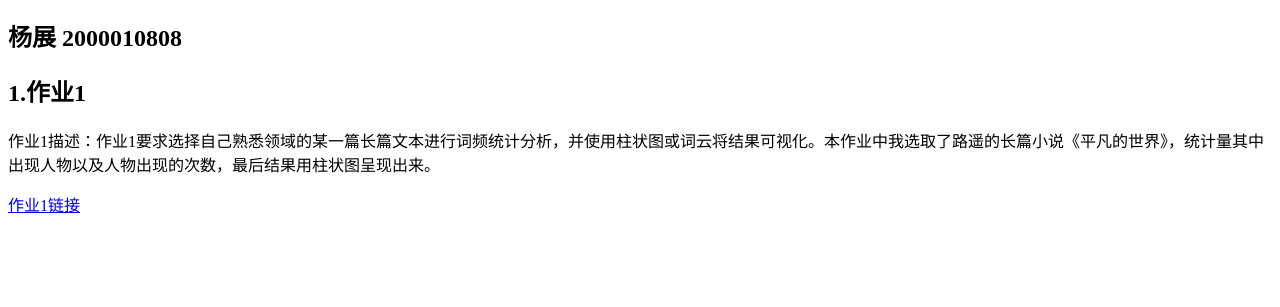
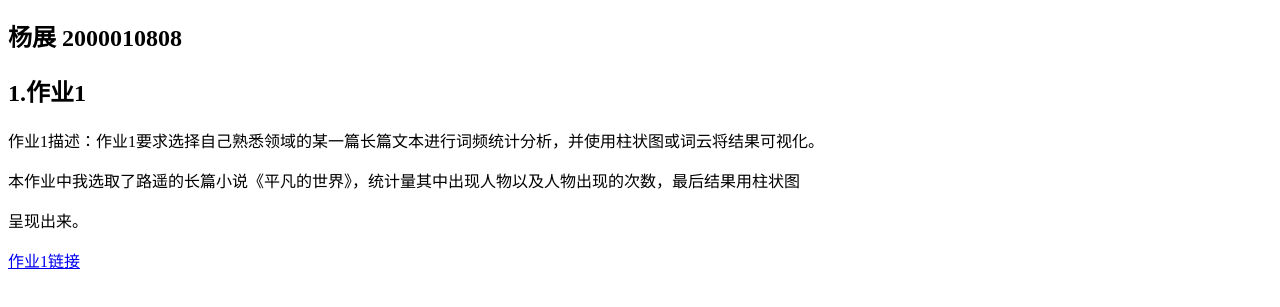
Before and after one commit to xiaobya/xiaobya.github.io, a plain HTML site: page index.html in a window 1280 px wide. Shown: the part 57-364 px from the top of the page. Drawn offline with Linux system fonts and the light colour scheme.

Commit message:
Update index.html

```diff
--- a/index.html
+++ b/index.html
@@ -6,6 +6,8 @@
      <h1>计算机与编程入门第一次作业</h1>
      <h2>杨展 2000010808</h2>
      <h2>1.作业1</h2>
-     <p>作业1描述：作业1要求选择自己熟悉领域的某一篇长篇文本进行词频统计分析，并使用柱状图或词云将结果可视化。本作业中我选取了路遥的长篇小说《平凡的世界》，统计量其中出现人物以及人物出现的次数，最后结果用柱状图呈现出来。</p>
+     <p>作业1描述：作业1要求选择自己熟悉领域的某一篇长篇文本进行词频统计分析，并使用柱状图或词云将结果可视化。</p>
+     <p>本作业中我选取了路遥的长篇小说《平凡的世界》，统计量其中出现人物以及人物出现的次数，最后结果用柱状图</p>
+     <p>呈现出来。</p>
      <p><a href="https://xiaobya.github.io/bar_datazoom_slider.html">作业1链接</a></p>
 </html>
```
